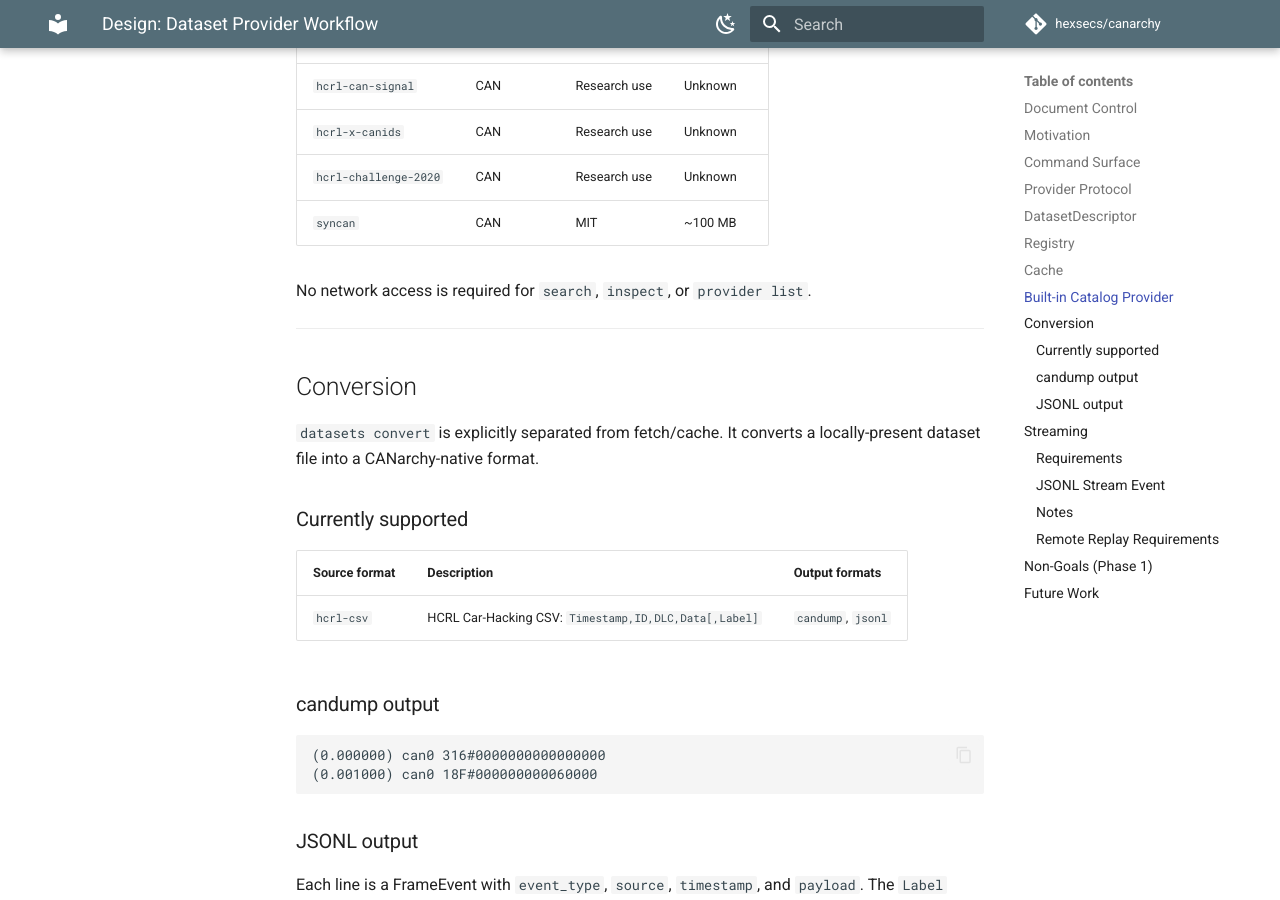
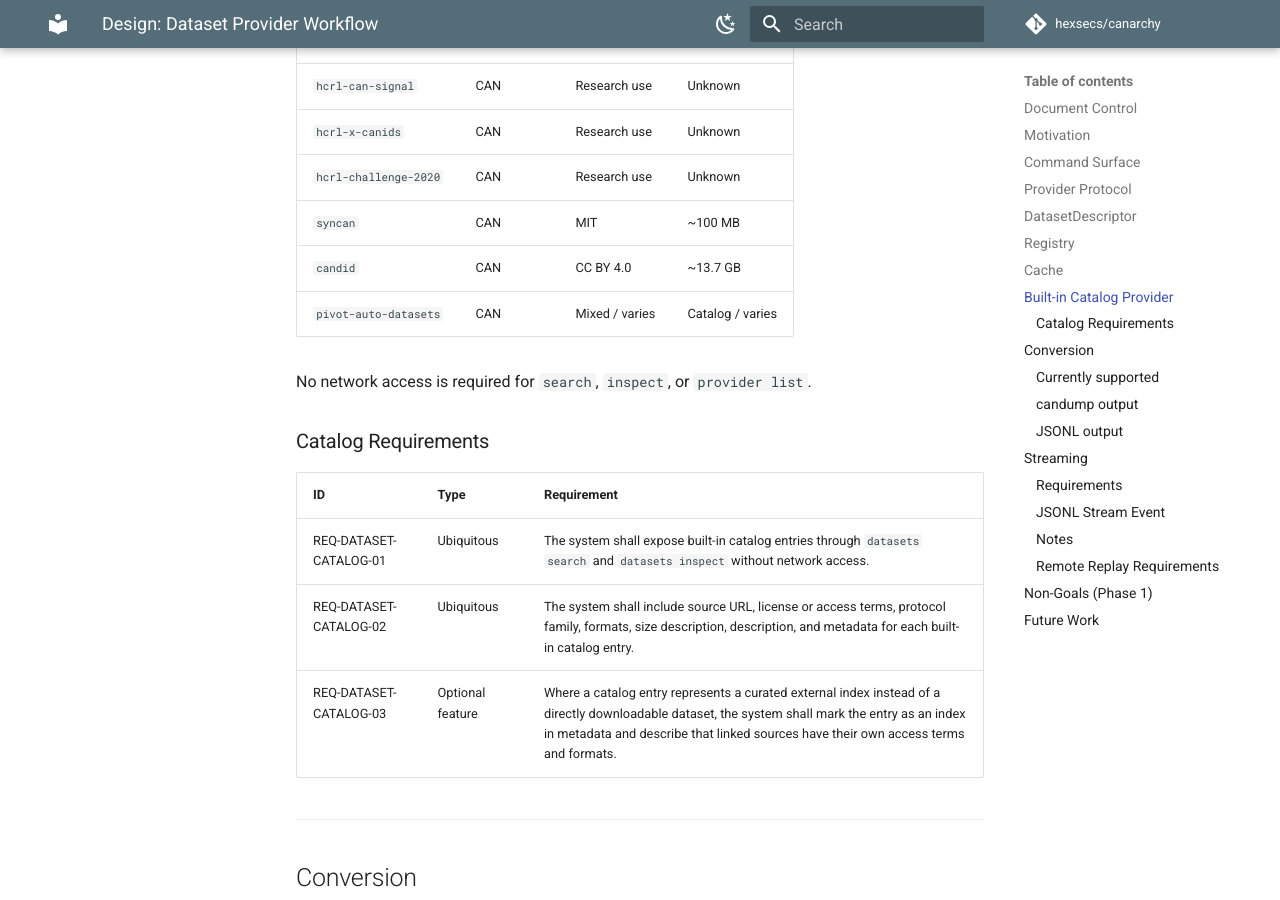
Before and after one commit to hexsecs/canarchy, an MkDocs documentation site: the page built from docs/design/dataset-provider-workflow.md, in a window 1280 px wide and 900 px high, scrolled down 3334 px. Built offline with MkDocs 1.6.1 and Material for MkDocs 9.7.7, drawn with Linux system fonts in a browser that asks for light colours; comment, search, counter and statistics services are not loaded; some of the changed text lies outside the part shown.

Commit message:
docs: map dataset catalog tests to requirements refs #235

```diff
--- a/docs/design/dataset-provider-workflow.md
+++ b/docs/design/dataset-provider-workflow.md
@@ -106,7 +106,7 @@ Config section: `[datasets]` in `~/.canarchy/config.toml` (mirrors `[dbc]` and `
 
 ## Built-in Catalog Provider
 
-`PublicDatasetProvider` (name: `catalog`) embeds metadata for 12 public CAN research datasets:
+`PublicDatasetProvider` (name: `catalog`) embeds metadata for public CAN research datasets and curated dataset indexes:
 
 | Dataset | Protocol | License | Size |
 |---------|----------|---------|------|
@@ -122,8 +122,18 @@ Config section: `[datasets]` in `~/.canarchy/config.toml` (mirrors `[dbc]` and `
 | `hcrl-x-canids` | CAN | Research use | Unknown |
 | `hcrl-challenge-2020` | CAN | Research use | Unknown |
 | `syncan` | CAN | MIT | ~100 MB |
+| `candid` | CAN | CC BY 4.0 | ~13.7 GB |
+| `pivot-auto-datasets` | CAN | Mixed / varies | Catalog / varies |
 
 No network access is required for `search`, `inspect`, or `provider list`.
+
+### Catalog Requirements
+
+| ID | Type | Requirement |
+|----|------|-------------|
+| REQ-DATASET-CATALOG-01 | Ubiquitous | The system shall expose built-in catalog entries through `datasets search` and `datasets inspect` without network access. |
+| REQ-DATASET-CATALOG-02 | Ubiquitous | The system shall include source URL, license or access terms, protocol family, formats, size description, description, and metadata for each built-in catalog entry. |
+| REQ-DATASET-CATALOG-03 | Optional feature | Where a catalog entry represents a curated external index instead of a directly downloadable dataset, the system shall mark the entry as an index in metadata and describe that linked sources have their own access terms and formats. |
 
 ---
 
```
Also changed, not shown: other parts of docs/design/dataset-provider-workflow.md (+1 -1 lines), 1 other file.
